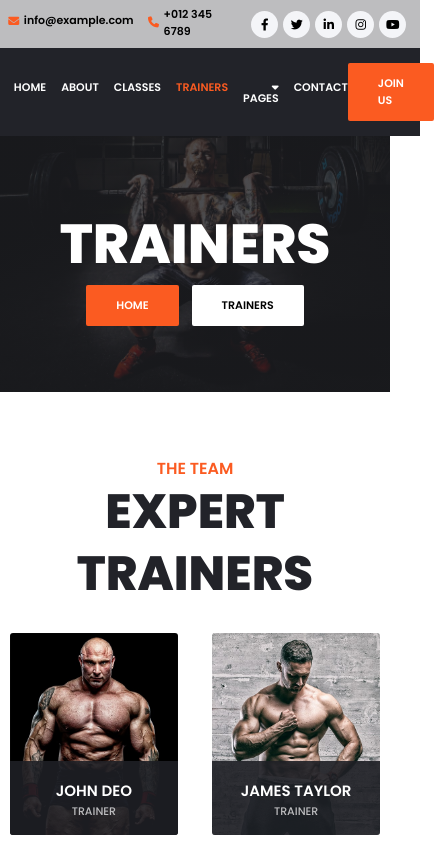
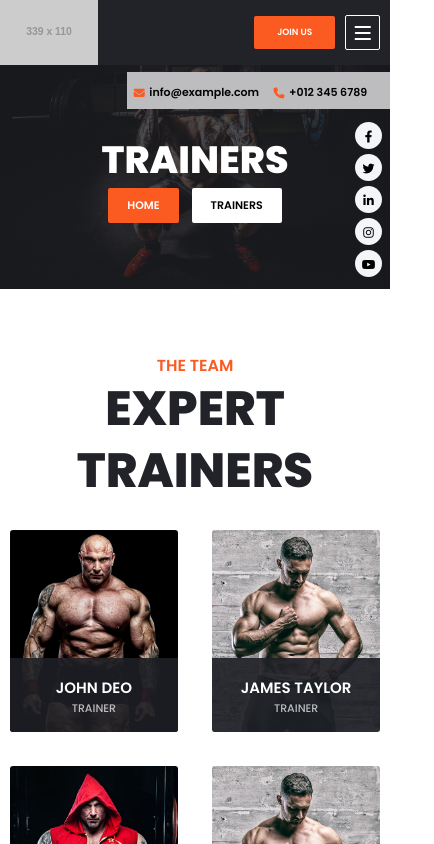
Before and after one commit to saifaliaxioned/SASS_test_Gymster, a plain HTML site: page index.html in a window 390 px wide. Shown: the top 844 px of the page, 434 px wide, since content can reach past the window. Drawn offline with Linux system fonts and the light colour scheme; placeholder pictures from the web are drawn by us.

Commit message:
header and banner 768px media query added

```diff
--- a/assets/sass/_banner.scss
+++ b/assets/sass/_banner.scss
@@ -12,6 +12,10 @@
       h2 {
         @include color(white-color);
         @include font($size: 55px, $weight: 800, $text: uppercase);
+
+        @include maxResponsive(ipad) {
+          @include font($size: 38px);
+        }
       }
     }
 
@@ -24,6 +28,10 @@
         border-radius: 2px;
         @include font($size: 11px, $weight: 600, $text:uppercase);
         @extend %transition;
+
+        @include maxResponsive(ipad) {
+          padding: 9px 19px;
+        }
       }
     }
 
--- a/assets/sass/_header.scss
+++ b/assets/sass/_header.scss
@@ -49,6 +49,10 @@ header {
       @include justify-content(space-between);
       @include background(grey-color);
 
+      @include maxResponsive(ipad) {
+        @include position($position: absolute, $top: 72px, $right: 0);
+      }
+
     }
 
     .social-items {
@@ -78,6 +82,11 @@ header {
           @include font($size: 12px);
           text-indent: 0;
         }
+      }
+
+      @include maxResponsive(ipad) {
+        @include flex-direction(column);
+        @include position($position: absolute, $top: 50px, $right: 3%);
       }
     }
 
@@ -143,6 +152,11 @@ header {
       @include align-items(center);
       @include justify-content(space-between);
       @include background(black-background);
+
+      @include maxResponsive(ipad) {
+        @include justify-content(end);
+        gap: 10px;
+      }
     }
 
     nav {
@@ -194,9 +208,48 @@ header {
             @include color(orange-color);
           }
         }
+
+        @include maxResponsive(ipad) {
+          padding: 10px 23px;
+          @include font($size: 9px);
+        }
       }
     }
     /* header bottom end */
+
+    @include maxResponsive(ipad) {
+      .hamburger {
+        padding: 5px;
+        @include display(block);
+        @include position($zIndex: 3);
+        @include order(2);
+      }
+
+      nav {
+        width: 100%;
+        height: 100vh;
+        @include position($position: fixed, $zIndex: 1, $top: -100%, $left: 0);
+        @include background(black-color);
+        @include transition(all .5s ease);
+      }
+
+      .hamburger:hover + nav {
+        @include position($top: 0);
+      }
+
+      .nav-items {
+        width: inherit;
+        height: inherit;
+        @include flex-direction(column);
+        @include align-items(center);
+        @include justify-content(center);
+        gap: 20px;
+
+        a {
+          @include font($size: 18px);
+        }
+      }
+    }
   }
 }
 /* header end */
```
Also changed, not shown: assets/css/style.css, 1 other file.
